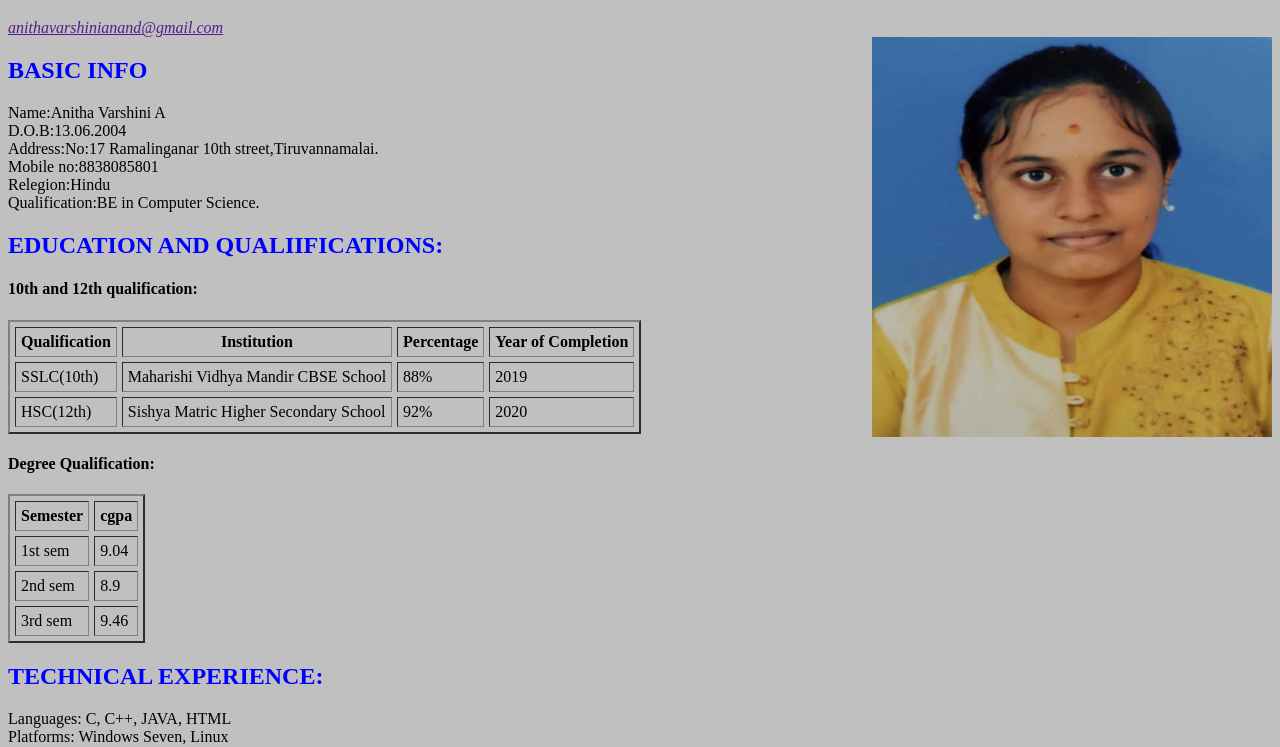
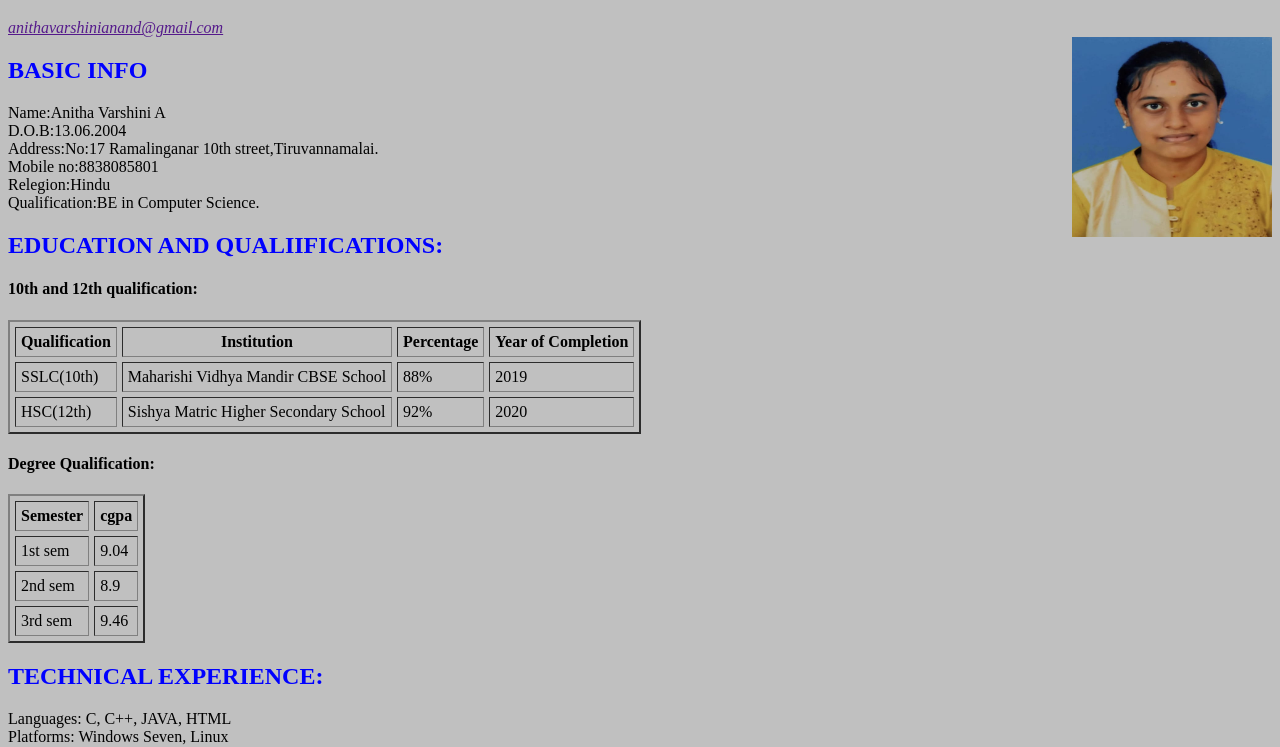
Before and after one commit to AnithaVarshiniAnand/resume, a plain HTML site: page index.html in a window 1280 px wide. Shown: the part 47-794 px from the top of the page. Drawn offline with Linux system fonts and the light colour scheme.

Commit message:
Update index.html

```diff
--- a/index.html
+++ b/index.html
@@ -3,7 +3,7 @@
 <body bgcolor="silver">
 <h1><b> ANITHA VARSHINI A </b></h1>
 <address style="color:red;"> <a href=""mailto>anithavarshinianand@gmail.com</a></address>
-<img src="images/my.jpeg" width="400" height="400" align="right">
+<img src="images/my.jpeg" width="200" height="200" align="right">
 <h2 style="color:blue">BASIC INFO</h2>
 Name:Anitha Varshini A<br>
 D.O.B:13.06.2004<br>
```
